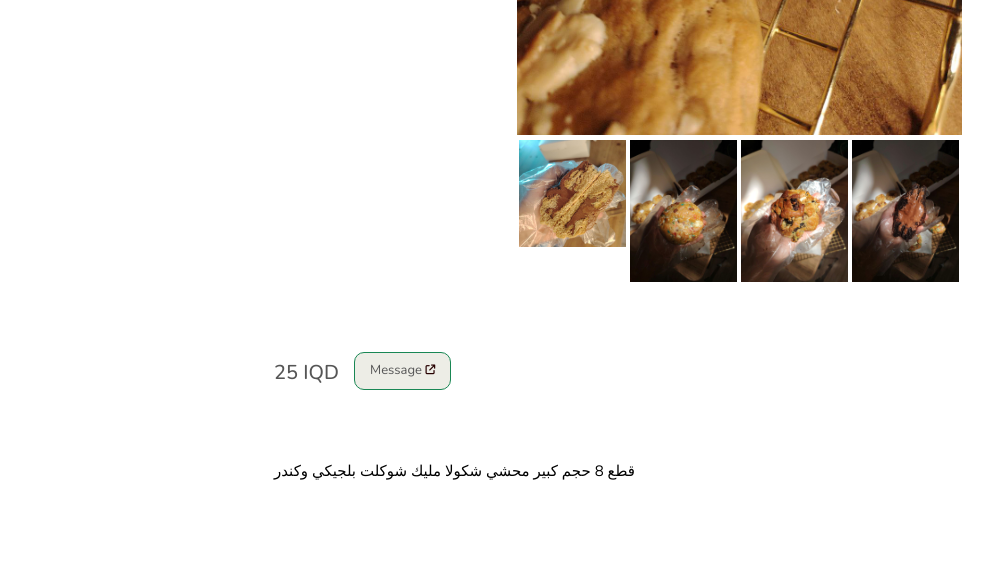
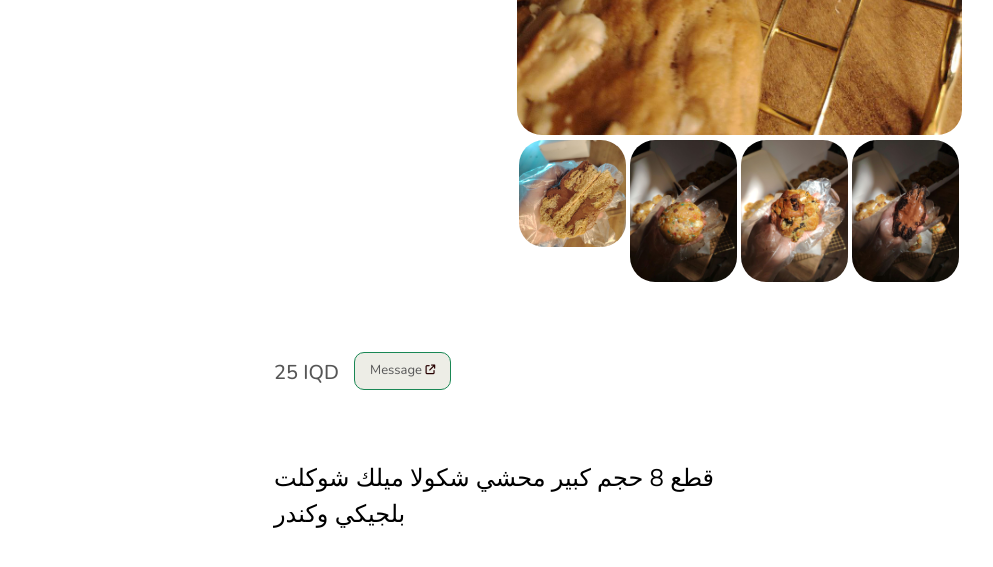
Before and after one commit to Abd-ULHussein/AJ, a plain HTML site: page preview/power bank preview.html in a window 1280 px wide. Shown: the part 789-1356 px from the top of the page, without its empty margins (146-1139 px from the left). Drawn offline with nearby package versions, Linux system fonts and the light colour scheme; a script that the page names is missing.

Commit message:
Update power bank preview.html

```diff
--- a/preview/power bank preview.html
+++ b/preview/power bank preview.html
@@ -13,7 +13,7 @@
    <link rel="stylesheet" href="https://cdnjs.cloudflare.com/ajax/libs/font-awesome/6.4.0/css/all.min.css" integrity="sha512-iecdLmaskl7CVkqkXNQ/ZH/XLlvWZOJyj7Yy7tcenmpD1ypASozpmT/E0iPtmFIB46ZmdtAc9eNBvH0H/ZpiBw==" crossorigin="anonymous" referrerpolicy="no-referrer" />
 
 
-   <link href="style.css">
+   <link href="/Css/style.css">
 
    <!-- custom js file link  -->
    <script src="script.js" defer></script>
@@ -150,6 +150,11 @@ body{
         background: #563434;
         }
 
+        /* Set border radius for the image */
+.rounded-image {
+    border-radius: 25px; /* Adjust the value to change the radius */
+}
+
         @media (max-width:600px){
 
 html{
@@ -185,24 +190,24 @@ html{
 
             <div class="col-2">
 
-                <img src="../images/cookies/1.jpg" width="100%" id="ProductImg">
+                <img class="rounded-image" src="../images/cookies/1.jpg" width="100%" id="ProductImg">
                 <div class="small-img-row">
 
                     <div class="small-img-col">
-                        <img src="../images/cookies/p2.1.jpg" width="100%" class="small-img" onclick="myFunction(this)">
+                        <img class="rounded-image" src="../images/cookies/p2.1.jpg" width="100%" class="small-img" onclick="myFunction(this)">
 
                     </div>
 
                     <div class="small-img-col">
-                        <img src="../images/cookies/p2.2.jpg" width="100%" class="small-img" onclick="myFunction(this)">
+                        <img class="rounded-image" src="../images/cookies/p2.2.jpg" width="100%" class="small-img" onclick="myFunction(this)">
                     </div>
 
                     <div class="small-img-col">
-                        <img src="../images/cookies/p2.3.jpg" width="100%" class="small-img" onclick="myFunction(this)">
+                        <img class="rounded-image" src="../images/cookies/p2.3.jpg" width="100%" class="small-img" onclick="myFunction(this)">
                     </div>
 
                     <div class="small-img-col">
-                        <img src="../images/cookies/p2.jpg" width="100%" class="small-img" onclick="myFunction(this)">
+                        <img class="rounded-image" src="../images/cookies/p2.jpg" width="100%" class="small-img" onclick="myFunction(this)">
                     </div>
 
 
@@ -229,7 +234,7 @@ html{
 <div class="col-2">
     <h2 style="display: inline;"><p >25 IQD <button type="button" class="btn btn-outline-success" style="margin-bottom: 36px; margin-left: 10px; font-size: 13px; background-color: #edede6;"><a href='https://www.instagram.com/matilda.desserts?utm_source=ig_web_button_share_sheet&igsh=ZDNlZDc0MzIxNw=='> Message</a> <i class="fa-solid fa-arrow-up-right-from-square fa-xs"></i></button></p></h2>
 <br>
-<p style="font-size: 15px; color: black;">قطع 8 حجم كبير محشي شكولا مليك شوكلت بلجيكي وكندر</p>
+<p style="font-size: 15px; color: black; font-size: x-large;">قطع 8 حجم كبير محشي شكولا ميلك شوكلت بلجيكي وكندر</p>
 </div>
 
             </div>
```
